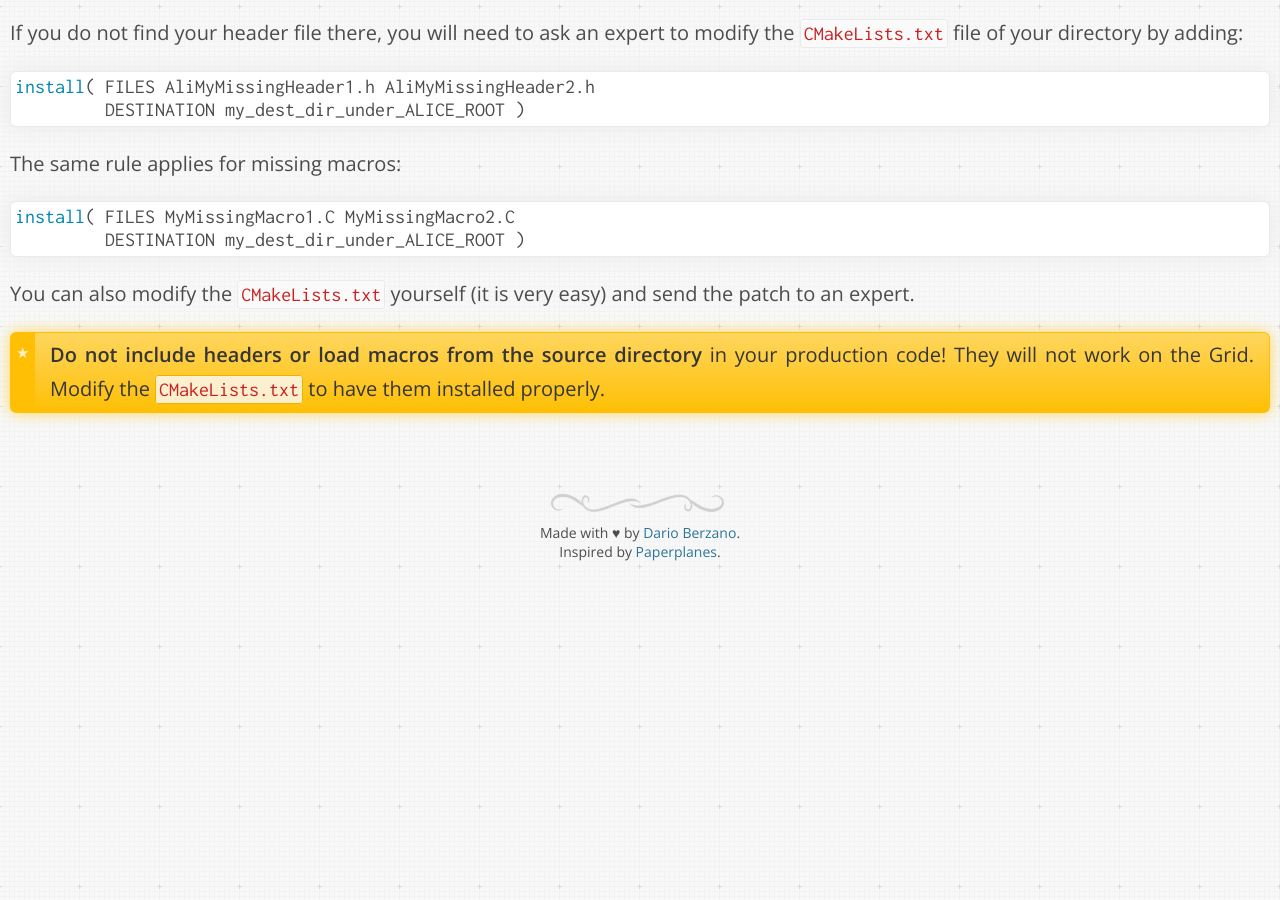
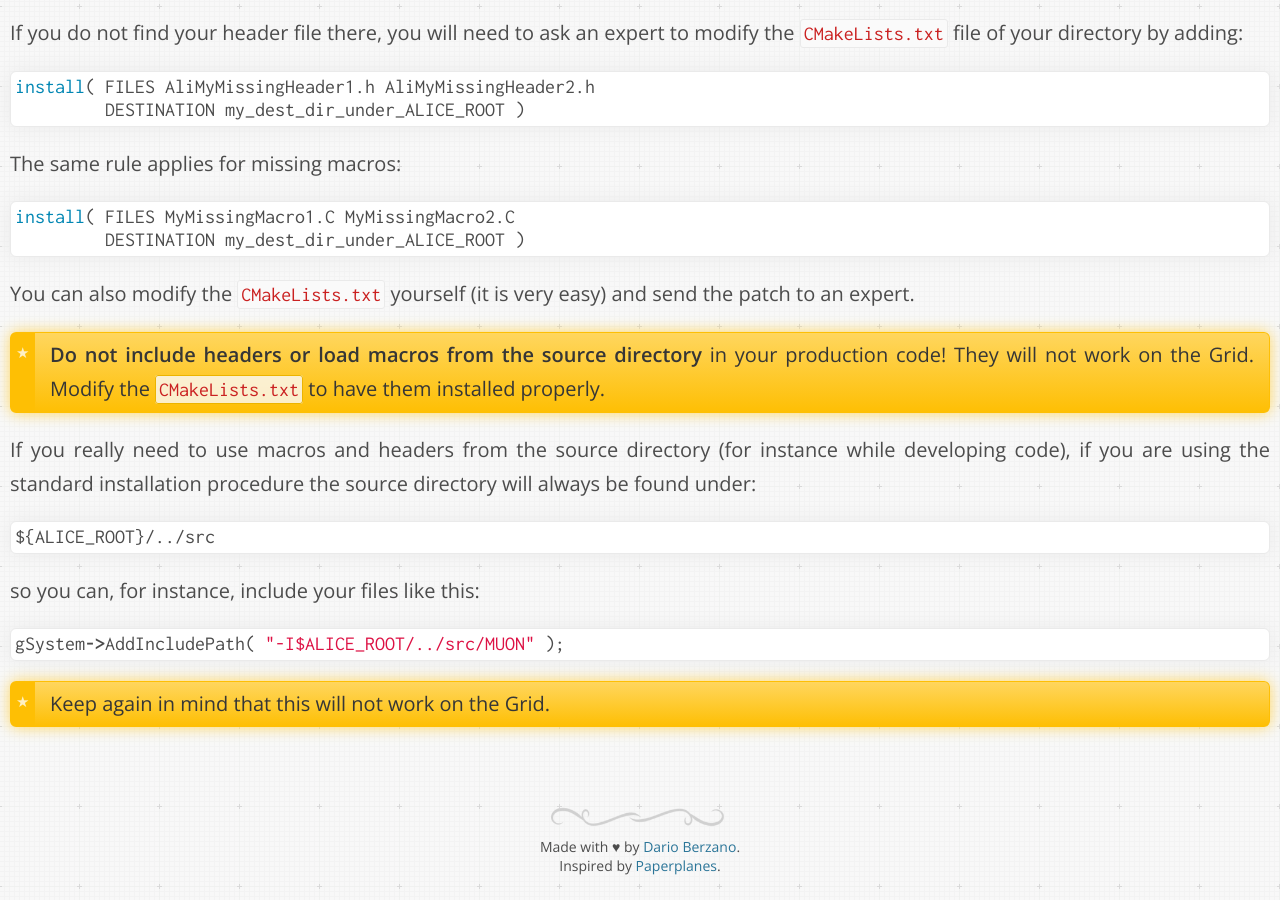
Before and after one commit to dberzano/dberzano.github.io, a Jekyll site: the page built from _posts/2014-12-16-alice-root-var.md, in a window 1280 px wide and 900 px high, scrolled down 1194 px. Built offline with Jekyll 4.4.1, drawn with Linux system fonts in a browser that asks for light colours; Markdown is read by kramdown in place of the engine named in the settings; before the commit the page ends 1780 px from its top, so only the background shows below that.

Commit message:
Post: how to point to AliRoot source dir

````diff
--- a/_posts/2014-12-16-alice-root-var.md
+++ b/_posts/2014-12-16-alice-root-var.md
@@ -75,3 +75,19 @@ patch to an expert.
 > **Do not include headers or load macros from the source directory** in your
 > production code! They will not work on the Grid. Modify the
 > `CMakeLists.txt` to have them installed properly.
+
+If you really need to use macros and headers from the source directory (for
+instance while developing code), if you are using the standard installation
+procedure the source directory will **always** be found under:
+
+```
+${ALICE_ROOT}/../src
+```
+
+so you can, for instance, include your files like this:
+
+```c++
+gSystem->AddIncludePath( "-I$ALICE_ROOT/../src/MUON" );
+```
+
+> Keep again in mind that this will not work on the Grid.
````
